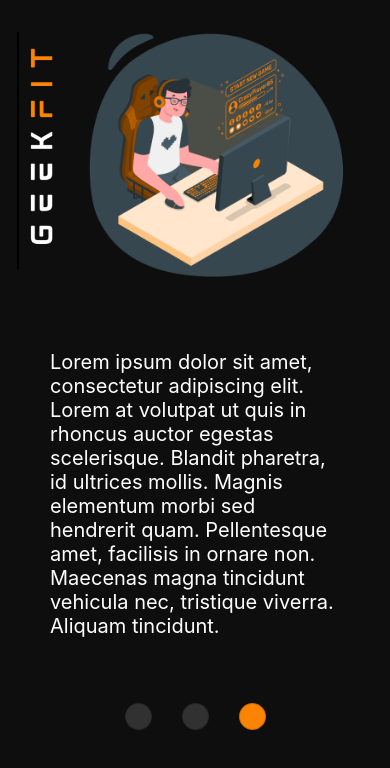
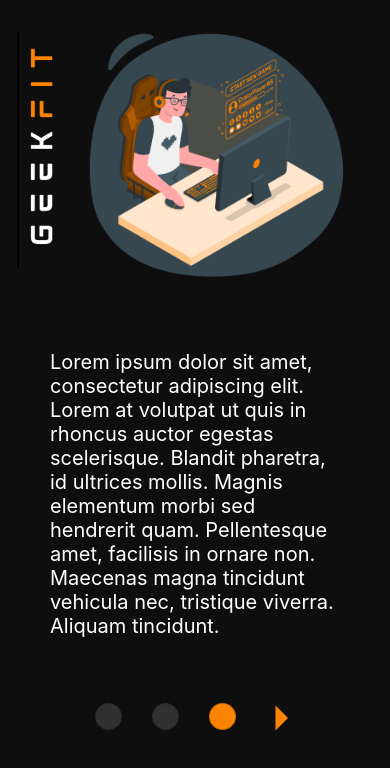
Before and after one commit to AlexiaTdev/geekfit, a React Native app in the folder GeekFit/: screen /Explications in a window 390 px wide. Both pictures are taken after a click on the element 252 px from the left and 716 px from the top of the page. Shown: the top 768 px of the page. Built offline with nearby package versions, Linux system fonts and the light colour scheme.

Commit message:
feature sans le gesture handler

```diff
--- a/GeekFit/App.js
+++ b/GeekFit/App.js
@@ -7,6 +7,7 @@ import Explications from './pages/Explications';
 import Contants from 'expo-constants';
 import { createStackNavigator } from '@react-navigation/stack';
 import { NavigationContainer } from '@react-navigation/native';
+
 
 const Stack = createStackNavigator()
 
--- a/GeekFit/components/RoundNavigationScroller.js
+++ b/GeekFit/components/RoundNavigationScroller.js
@@ -1,9 +1,13 @@
 import { StyleSheet, View, TouchableOpacity} from 'react-native'
 import React from 'react'
+import { Icon } from 'react-native-elements';
+
+import { TextInput } from 'react-native-paper';
+
+
 
 export default function RoundNavigationScroller(props) {
 
-    console.log(props.data)
     function isOnDisplay(number){
         if (props.data==number){
             return true
@@ -16,8 +20,9 @@ export default function RoundNavigationScroller(props) {
         props.setData(number)
     }
 
-
   return (
+    <>
+    {props.data!=3 ?
         <View style={styles.roundBtnStructure}>
             <TouchableOpacity
                 style={isOnDisplay(1) ? styles.roundBtnStyleActive : styles.roundBtnStyle}
@@ -32,6 +37,27 @@ export default function RoundNavigationScroller(props) {
                 onPress={()=>{props.setData(3)}}
                 />
         </View>
+    :
+            (
+                <View style={styles.roundBtnStructureFinalPhase}>
+                    <TouchableOpacity
+                        style={isOnDisplay(1) ? styles.roundBtnStyleActive : styles.roundBtnStyle}
+                        onPress={()=>{roundNavigatorActionOnPress(1)}}
+                        />
+                    <TouchableOpacity
+                        style={isOnDisplay(2) ? styles.roundBtnStyleActive : styles.roundBtnStyle}
+                        onPress={()=>{props.setData(2)}}
+                        />
+                    <TouchableOpacity
+                        style={isOnDisplay(3) ? styles.roundBtnStyleActive : styles.roundBtnStyle}
+                        onPress={()=>{props.setData(3)}}
+                        />
+                    <Icon name={'arrow-right'} color='#FD8403' style={{}} size={60} onPress={() => props.navigation.navigate('Connexion')}/>
+                </View>
+
+            )
+    }
+    </>
   )
 }
 
@@ -62,5 +88,9 @@ const styles = StyleSheet.create({
         flexDirection: 'row',
         justifyContent: 'center',
         alignItems: 'center'
+    },
+    roundBtnStructureFinalPhase:{
+        flexDirection: 'row',
+        justifyContent: 'center'
     }
 })
--- a/GeekFit/package.json
+++ b/GeekFit/package.json
@@ -22,6 +22,7 @@
     "react-native-paper": "^4.11.2",
     "react-native-safe-area-context": "3.3.2",
     "react-native-screens": "~3.10.1",
+    "react-native-swipe-gestures": "^1.0.5",
     "react-native-vector-icons": "^9.1.0",
     "react-native-web": "0.17.1"
   },
--- a/GeekFit/pages/Explications.js
+++ b/GeekFit/pages/Explications.js
@@ -4,14 +4,14 @@ import ExplicationHeader from '../components/ExplicationHeader';
 import RoundNavigationScroller from '../components/RoundNavigationScroller';
 import ExplicationContent from '../components/ExplicationContent';
 
-export default function Explications() {
+export default function Explications({navigation}) {
     const [data, setData] = useState(1);
 
   return (
     <View style = {{flex:1, backgroundColor:'#0E0E0E'}}>
         <ExplicationHeader img={data}/>
         <ExplicationContent content={data}/>
-        <RoundNavigationScroller setData={setData} data={data}/>
+        <RoundNavigationScroller setData={setData} data={data} navigation={navigation}/>
     </View>
   )
 }
```
Also changed, not shown: GeekFit/pages/Inscription.js (line endings or trailing spaces), 1 other file (tests, documents, lock files or other folders). Lines whose indentation alone changed are shown as unchanged.
